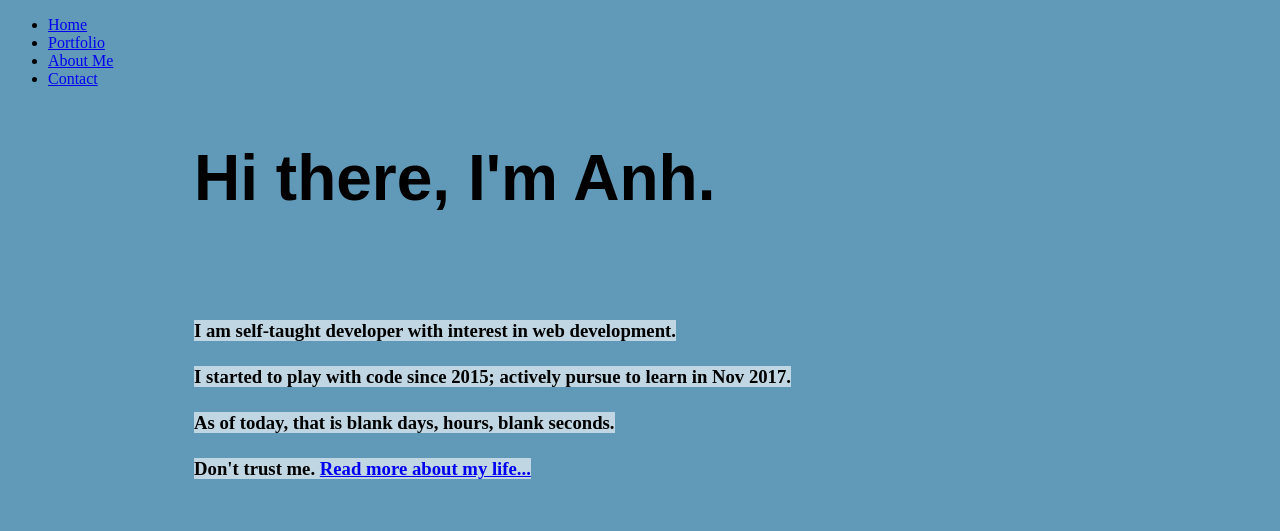
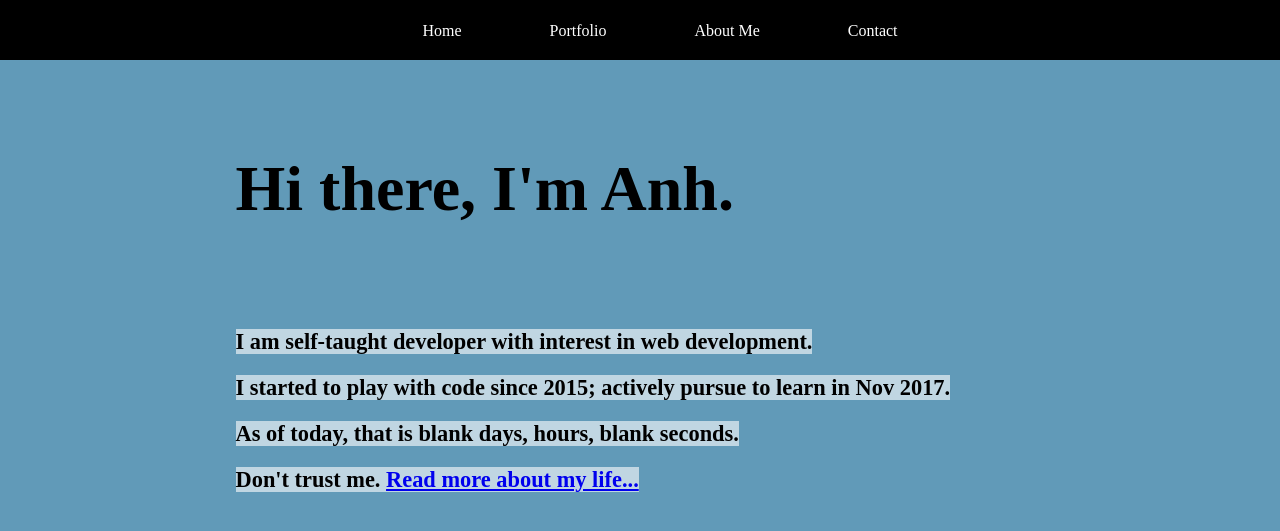
Before and after one commit to windan11/windan11.github.io, a Jekyll site: the page built from index.html, in a window 1280 px wide. Shown: the top 531 px of the page. Built offline with Jekyll 4.4.1, drawn with Linux system fonts in a browser that asks for light colours.

Commit message:
style nav links and bar

```diff
--- a/css/main.css
+++ b/css/main.css
@@ -4,22 +4,19 @@ body{
 }
 .container{
 	margin: 0 auto;
-	width: 84%;
-	padding: 0 8%;
+	width: 80%;
+	padding: 4% 8%;
 }
-.hero{
-	padding: 0;
+.intro{
 	min-height: 600px;
-	position: relative;
 }
-.big-font{
+h1{
 	font-size: 4em;
-	font-family: 'Josefin Sans', sans-serif;
 	padding-bottom: 40px;
 }
-.hero h3{
+h3{
 	font-size: 1.4em;
-	font-family: 'Merriweather', serif;
+
 	line-height: 1.4em;
 }
 .text{
@@ -27,13 +24,30 @@ body{
 	display: inline;
 	line-height: 46px;
 }
-.centered{
-	position: absolute;
-	top: 40%;
-	left: 50%;
-	-webkit-transform: translate(-50%, -50%);
-	-moz-transform: translate(-50%, -50%);
-	-ms-transform: translate(-50%, -50%);
-	-o-transform: translate(-50%, -50%);
-	transform: translate(-50%, -50%);
+nav{
+	height: 60px;
+	line-height: 30px;
+	position: fixed;
+	top: 0;
+	left: 0;
+	width: 100%;
+	z-index: 999;
+	background: #000;
 }
+#nav{
+	text-align: center;
+}
+#nav ul li{
+	padding: 0 2em;
+	display: inline-block;
+	list-style: none;
+}
+#nav ul li a{
+	display: block;
+	text-decoration: none;
+	padding: 0 10px;
+	color: #fff;
+}
+#nav ul li a:hover{
+	color: #C0D7E3;
+}
```
